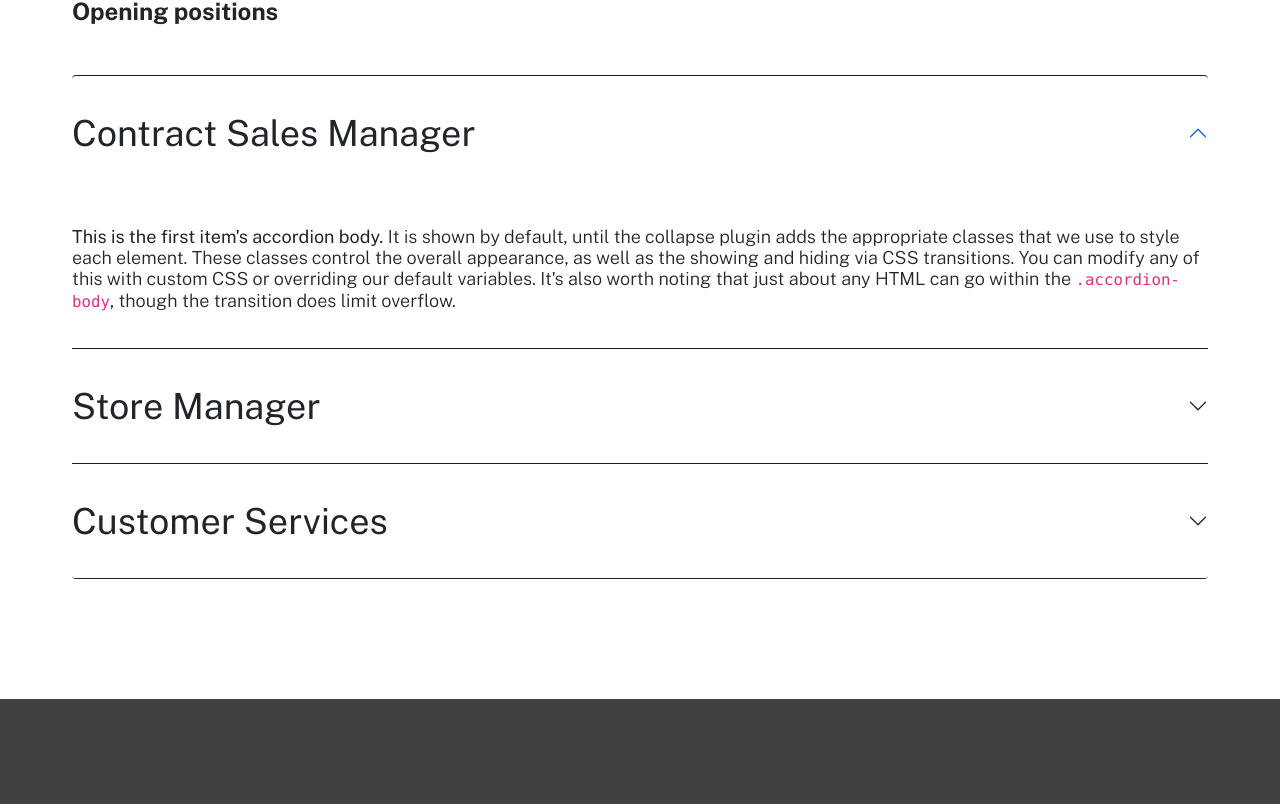
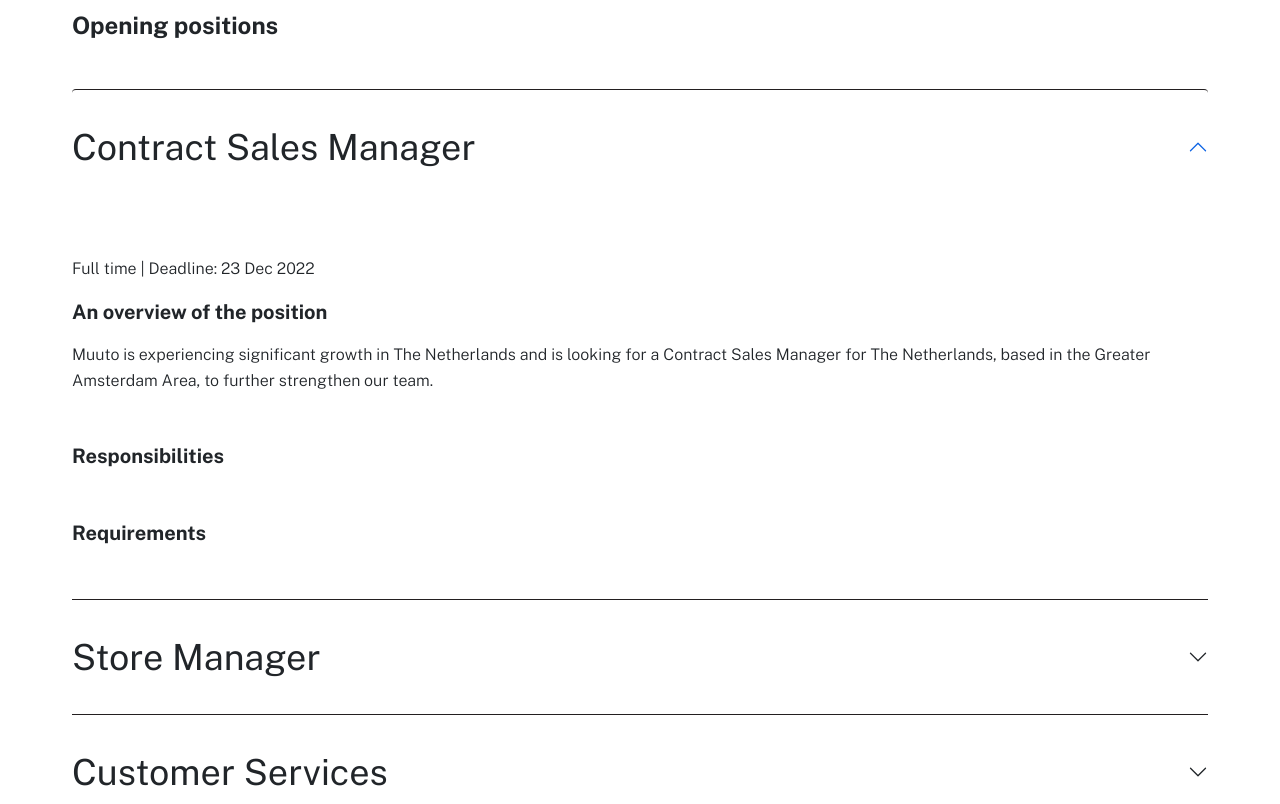
Before and after one commit to develite98/nesto-ui, an Angular app: page /career in a window 1280 px wide. Shown: the part 1630-2434 px from the top of the page. Built offline with nearby package versions, Linux system fonts and the light colour scheme.

Commit message:
add loading

```diff
--- a/src/app/career/career.component.html
+++ b/src/app/career/career.component.html
@@ -61,13 +61,14 @@
                 </h2>
                 <div id="collapse-1" class="accordion-collapse collapse show" aria-labelledby="head-1"
                     data-bs-parent="#accordionExample">
-                    <div class="accordion-body">
-                        <strong>This is the first item's accordion body.</strong> It is shown by default, until the
-                        collapse plugin adds the appropriate classes that we use to style each element. These classes
-                        control the overall appearance, as well as the showing and hiding via CSS transitions. You can
-                        modify any of this with custom CSS or overriding our default variables. It's also worth noting
-                        that just about any HTML can go within the <code>.accordion-body</code>, though the transition
-                        does limit overflow.
+                    <div class="accordion-body text-16 fw-300">
+                        <p class="mt-3">Full time | Deadline: 23 Dec 2022</p>
+                        <p class="text-20 fw-700 mt-3">An overview of the position</p>
+                        <p class="mt-3">Muuto is experiencing significant growth in The Netherlands and is looking for a
+                            Contract Sales Manager for The Netherlands, based in the Greater Amsterdam Area, to further
+                            strengthen our team.</p>
+                        <p class="text-20 fw-700 mt-5">Responsibilities</p>
+                        <p class="text-20 fw-700 mt-5">Requirements</p>
                     </div>
                 </div>
             </div>
--- a/src/app/partnership/partnership.component.html
+++ b/src/app/partnership/partnership.component.html
@@ -140,6 +140,7 @@
         </div>
     </div>
 </section>
+
 <div class="nesto-container">
     <div class="separator"></div>
 </div>
--- a/src/styles.scss
+++ b/src/styles.scss
@@ -468,6 +468,8 @@
   font-size: 12px;
   line-height: 14px;
   text-transform: uppercase;
+  margin-bottom: 21px;
+  display: block;
 
   a {
     color: inherit;
@@ -682,8 +684,6 @@ body.loaded {
   }
 }
 
-
-
 @media only screen and (min-width: 1700px) {
   :root {
     --container-padding: 144px;
@@ -707,7 +707,6 @@ body.loaded {
     }
   }
 
-
   .home-landing {
     &__right-nav {
       .nav-item {
@@ -726,5 +725,5 @@ body.loaded {
     &__description {
       margin-top: 50px;
     }
-   }
+  }
 }
```
